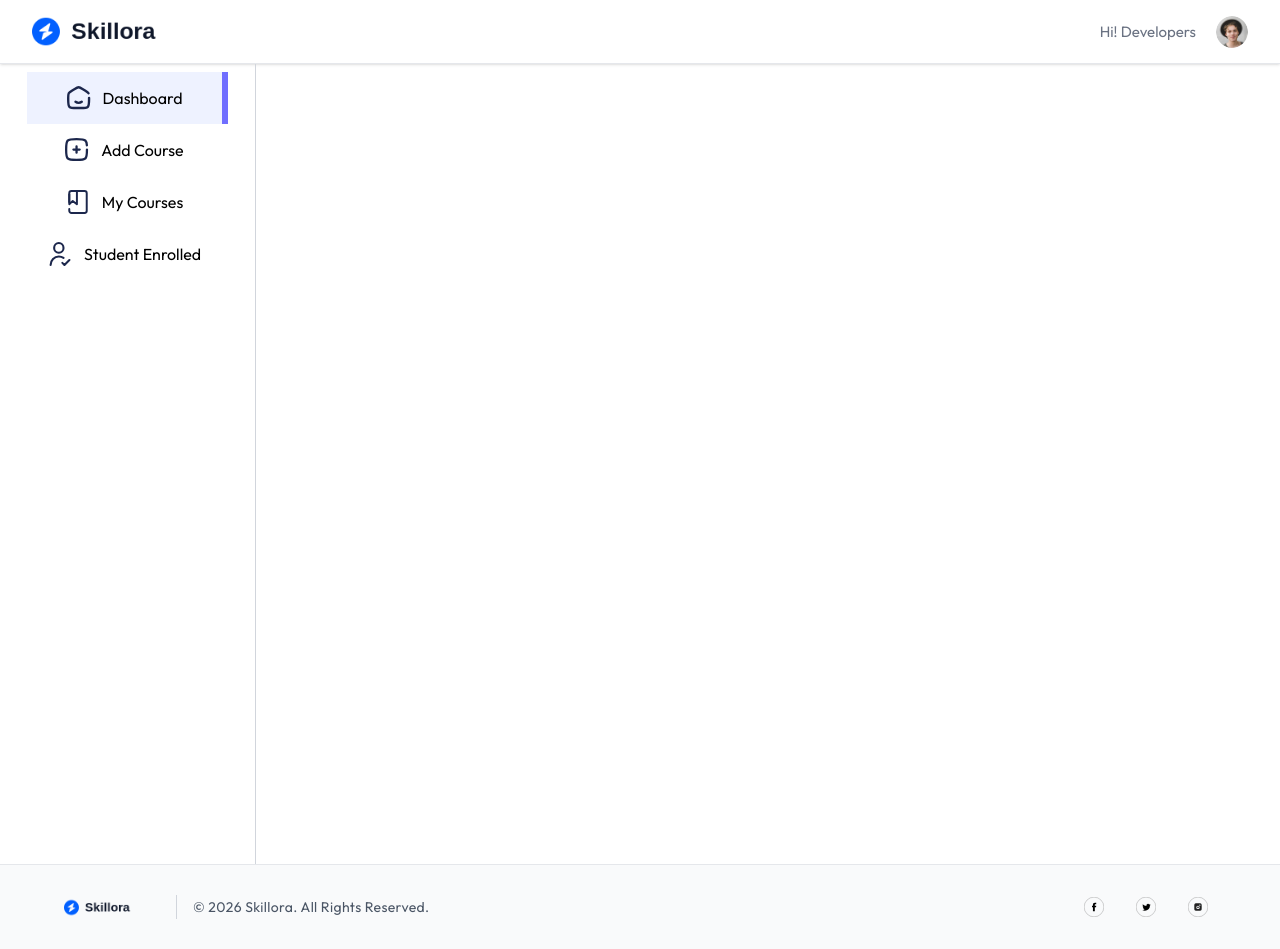
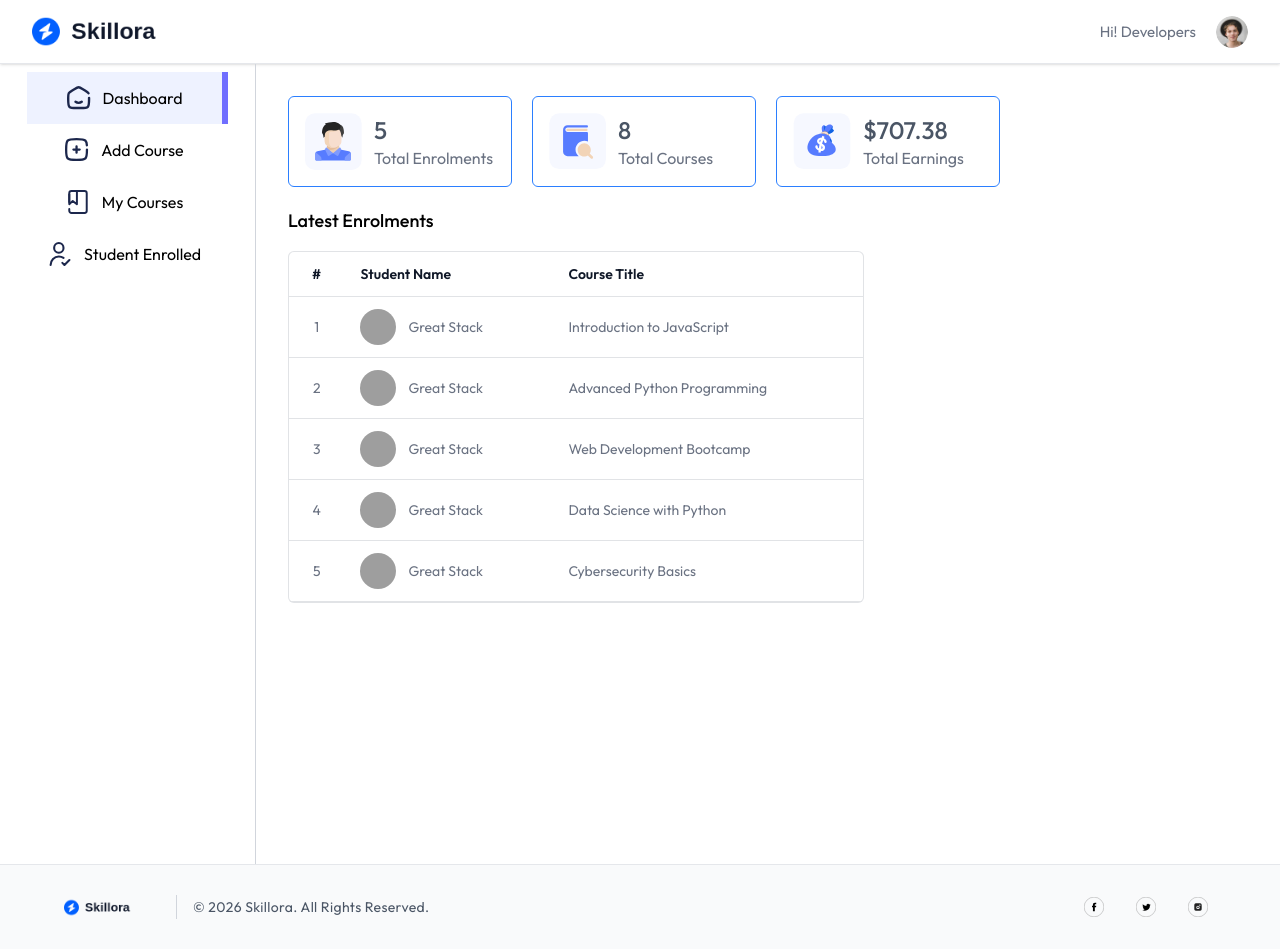
Before and after one commit to HarithaGeemal/React-LMS-System, a React (Vite) app in the folder frontend/: page /educator in a window 1280 px wide. Built offline with nearby package versions, Linux system fonts and the light colour scheme; no server answers; grey boxes are pictures that could not be loaded.

Commit message:
Educator Dashbord Page Completed

```diff
--- a/frontend/src/App.jsx
+++ b/frontend/src/App.jsx
@@ -30,7 +30,7 @@ const App = () => {
         <Route path="/loading/:path" element={<Loading/>}/>
 
         <Route path="/educator" element ={<Educator/>}>
-              <Route path="educator" element={<Dashboard/>}/>
+              <Route path="/educator" element={<Dashboard/>}/>
               <Route path="add-course" element={<AddCourse/>}/>
               <Route path="my-courses" element={<MyCourses/>}/>
               <Route path="student-enrolled" element={<StudentsEnrolled/>}/>
--- a/frontend/src/components/educator/SideBar.jsx
+++ b/frontend/src/components/educator/SideBar.jsx
@@ -26,6 +26,8 @@ const SideBar = () => {
                 </NavLink>
             ))}
         </div>
+
+
     )
 }
 
--- a/frontend/src/pages/educator/Dashboard.jsx
+++ b/frontend/src/pages/educator/Dashboard.jsx
@@ -1,11 +1,93 @@
 import React from 'react'
+import { useContext, useState, useEffect } from 'react'
+import { AppContext } from '../../context/AppContext'
+import { assets, dummyDashboardData } from '../../assets/assets'
+import Loading from '../../components/student/Loading'
 
 const Dashboard = () => {
-    return (
-        <div>
-            <h1> Educator Dashboard</h1>
+
+    const { currency } = useContext(AppContext);
+    const [dashboardData, setDashboardData] = useState(null);
+
+    const fetchDashboardData = async () => {
+        setDashboardData(dummyDashboardData);
+    }
+    useEffect(() => {
+        fetchDashboardData();
+    }, [])
+
+
+    return dashboardData ? (
+        <div className='min-h-screen flex flex-col items-start justify-between gap-8 md:p-8 md:pb-0 p-4 pt-8 pb-0'>
+
+            <div className='space-y-5'>
+                <div className='flex flex-wrap gap-5 items-center'>
+                    <div className='flex items-center gap-3 shadow-card border border-blue-500 p-4 w-56 rounded-md'>
+                        <img src={assets.patients_icon} alt="patients_icon" />
+                        <div>
+                            <p className='text-2xl font-medium text-gray-600'>{dashboardData.enrolledStudentsData.length}</p>
+                            <p className='text-base text-gray-500'>Total Enrolments</p>
+                        </div>
+
+                    </div>
+
+                    <div className='flex items-center gap-3 shadow-card border border-blue-500 p-4 w-56 rounded-md'>
+                        <img src={assets.appointments_icon} alt="appointments_icon" />
+                        <div>
+                            <p className='text-2xl font-medium text-gray-600'>{dashboardData.totalCourses}</p>
+                            <p className='text-base text-gray-500'>Total Courses</p>
+                        </div>
+
+                    </div>
+
+                    <div className='flex items-center gap-3 shadow-card border border-blue-500 p-4 w-56 rounded-md'>
+                        <img src={assets.earning_icon} alt="earning_icon" />
+                        <div>
+                            <p className='text-2xl font-medium text-gray-600'>{currency}{dashboardData.totalEarnings}</p>
+                            <p className='text-base text-gray-500'>Total Earnings</p>
+                        </div>
+
+                    </div>
+                </div>
+
+                <div>
+                    <h2 className='pb-4 text-lg font-medium'>Latest Enrolments</h2>
+                    <div className='flex flex-col items-center max-w-xl w-full overflow-hidden rounded-md bg-white border border-gray-500/20'>
+                        <table className='table-fixed md:table-auto w-full overflow-hidden'>
+                            <thead className='text-gray-900 border-b border-gray-500/20 text-sm text-left'>
+                                <tr>
+                                    <th className='px-4 py-3 font-semibold text-center hidden sm:table-cell'>#</th>
+                                    <th className='px-4 py-3 font-semibold'>Student Name</th>
+                                    <th className='px-4 py-3 font-semibold'>Course Title</th>
+                                </tr>
+                            </thead>
+                            <tbody className='text-sm text-gray-500'>
+                                {dashboardData.enrolledStudentsData.map((item, index) => (
+                                    <tr key={index} className='border-b border-gray-500/20'>
+                                        <td className='px-4 py-3 text-center hidden sm:table-cell'>
+                                            {index + 1}
+                                        </td>
+
+                                        <td className='md:px-4 px-2 py-3 flex items-center space-x-3'>
+                                            <img src={item.student.imageUrl} alt="profile" className='w-9 h-9 rounded-full' />
+                                            <span className='truncate'>{item.student.name}</span>
+                                        </td>
+
+                                        <td className='px-4 py-3 truncate'>{item.courseTitle}</td>
+
+                                    </tr>
+                                ))}
+
+                            </tbody>
+
+                        </table>
+
+                    </div>
+                </div>
+            </div>
+
         </div>
-    )
+    ) : <Loading />
 }
 
 export default Dashboard
```
